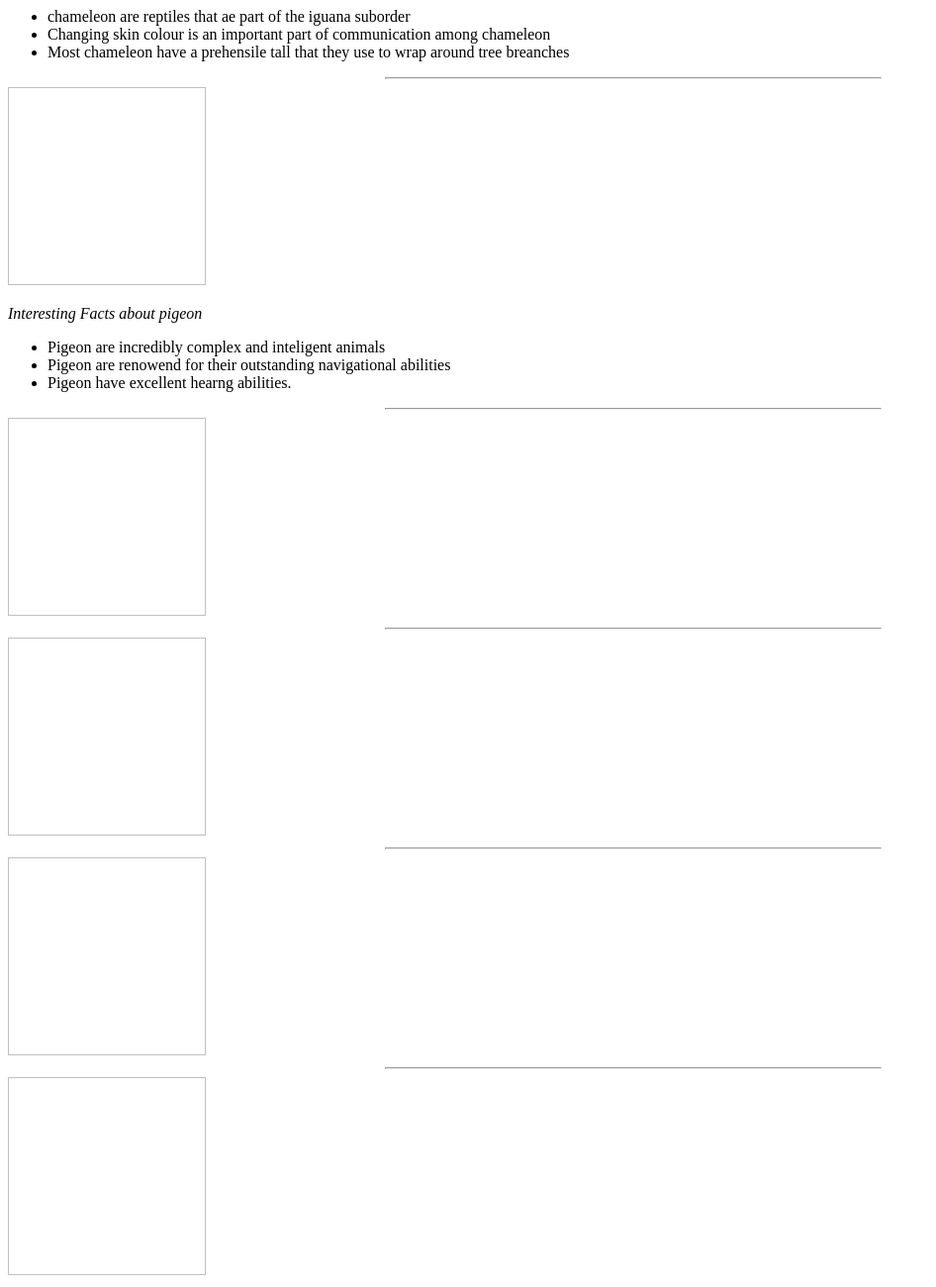
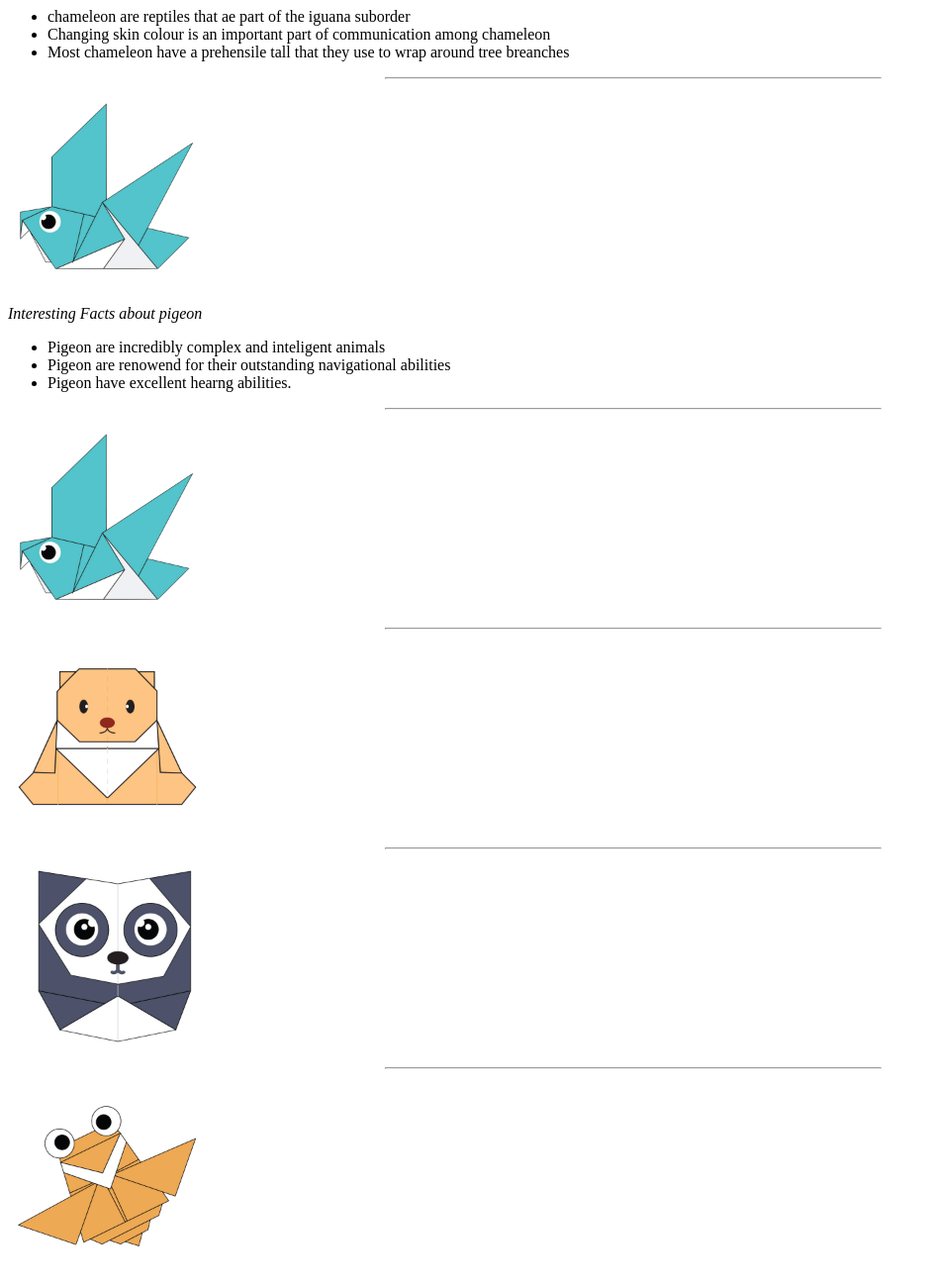
Before and after one commit to Bhargav123007/project-49, a plain HTML site: page index.html in a window 1280 px wide. Shown: the part 362-1662 px from the top of the page at 99% size, without its empty margins (0-946 px from the left). Drawn offline with Linux system fonts and the light colour scheme.

Commit message:
Update index.html

```diff
--- a/index.html
+++ b/index.html
@@ -30,7 +30,7 @@
 
             <hr width="500">
             <a href="http://origami.me/pigeon/">
-            <img scr="images/pigeon.png" width="200" height="200"/></a>
+            <img src="images/pigeon.png" width="200" height="200"/></a>
             <p><i>Interesting Facts about pigeon</i></p>
             <ul>
               <li>Pigeon are incredibly complex and inteligent animals</li>
@@ -40,19 +40,19 @@
 
             <hr width="500">
             <a href="http://origami.me/camel/">
-            <img scr="images/pigeon.png" width="200" height="200"/></a>
+            <img src="images/pigeon.png" width="200" height="200"/></a>
 
             <hr width="500">
             <a href="http://origami.me/teddy-bear/">
-            <img scr="images/teddy.png" width="200" height="200"/></a>
+            <img src="images/teddy.png" width="200" height="200"/></a>
 
             <hr width="500">
             <a href="http://origami.me/panda/">
-            <img scr="images/panda.png" width="200" height="200"/></a>
+            <img src="images/panda.png" width="200" height="200"/></a>
 
             <hr width="500">
             <a href="http://origami.me/flying-cicada/">
-            <img scr="images/cicada.png" width="200" height="200"/></a>
+            <img src="images/cicada.png" width="200" height="200"/></a>
 
 
         </body>
```
